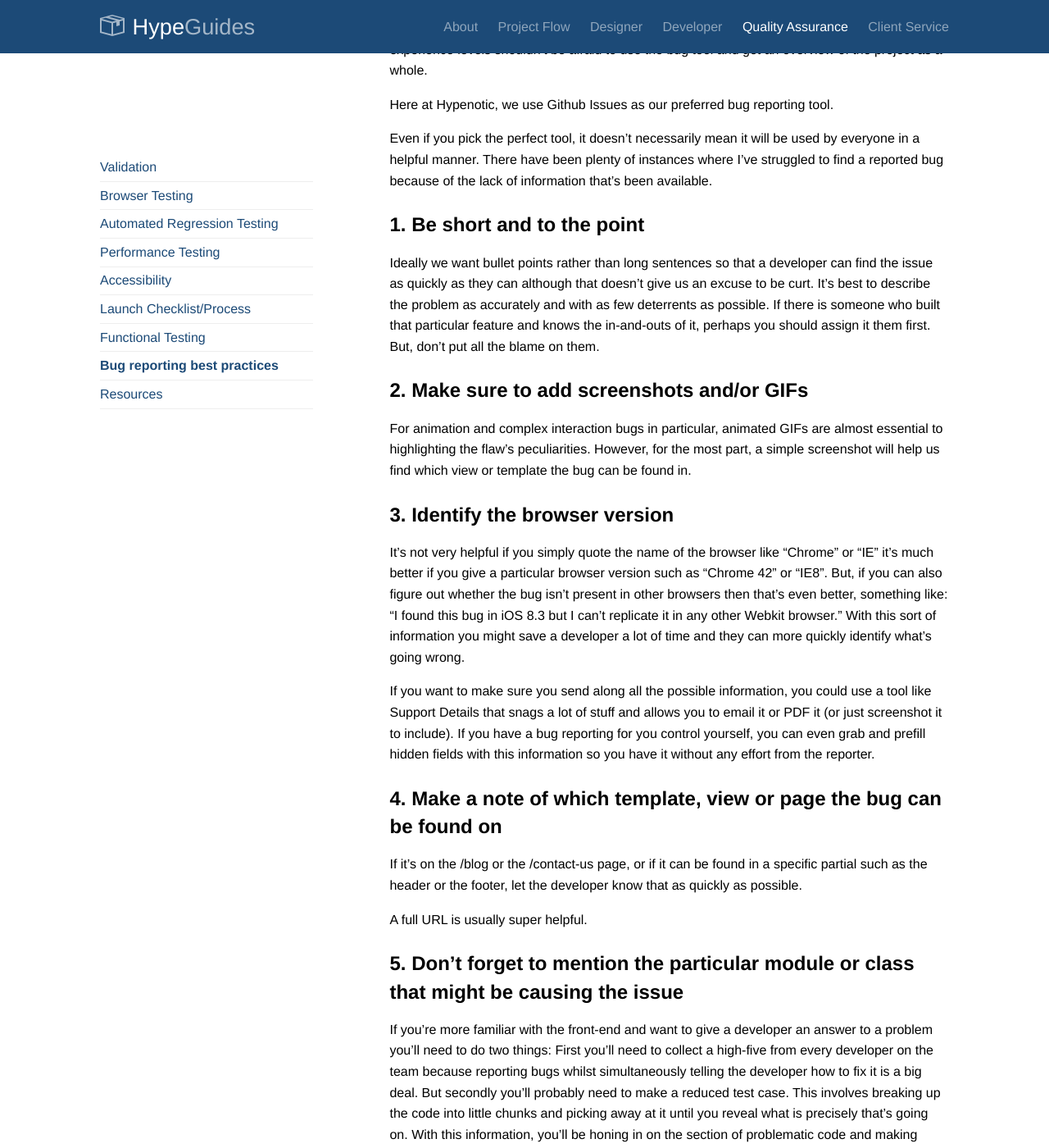
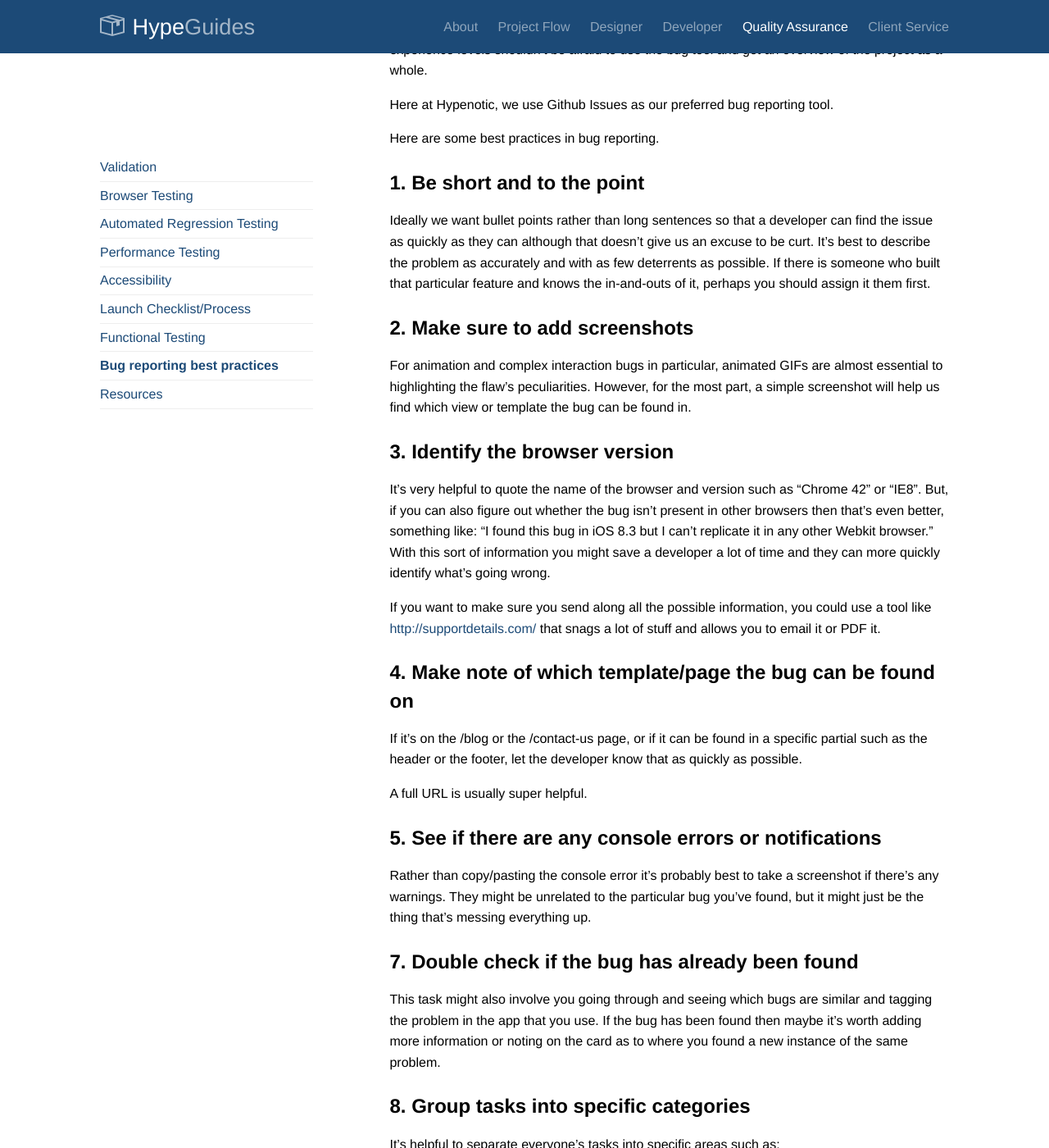
Before and after one commit to TaniaD13/handbook, a Jekyll site: the page built from qa.md, in a window 1280 px wide and 1400 px high, scrolled down 5018 px. Shown: the whole window at 82% size. Built offline with Jekyll 4.4.1, drawn with Linux system fonts in a browser that asks for light colours; Markdown is read by kramdown in place of the engine named in the settings; some of the changed text lies outside the part shown.

Commit message:
Update qa.md

```diff
--- a/qa.md
+++ b/qa.md
@@ -158,46 +158,38 @@ With a solid bug-fixing system in place, we're in a much better position to do g
 
 Here at Hypenotic, we use Github Issues as our preferred bug reporting tool.
 
-Even if you pick the perfect tool, it doesn't necessarily mean it will be used by everyone in a helpful manner. There have been plenty of instances where I've struggled to find a reported bug because of the lack of information that's been available.
+Here are some best practices in bug reporting.
 
 ### 1. Be short and to the point
-Ideally we want bullet points rather than long sentences so that a developer can find the issue as quickly as they can although that doesn't give us an excuse to be curt. It's best to describe the problem as accurately and with as few deterrents as possible. If there is someone who built that particular feature and knows the in-and-outs of it, perhaps you should assign it them first. But, don't put all the blame on them.
+Ideally we want bullet points rather than long sentences so that a developer can find the issue as quickly as they can although that doesn't give us an excuse to be curt. It's best to describe the problem as accurately and with as few deterrents as possible. If there is someone who built that particular feature and knows the in-and-outs of it, perhaps you should assign it them first.
 
-### 2. Make sure to add screenshots and/or GIFs
+### 2. Make sure to add screenshots
 
 For animation and complex interaction bugs in particular, animated GIFs are almost essential to highlighting the flaw's peculiarities. However, for the most part, a simple screenshot will help us find which view or template the bug can be found in.
 
 ### 3. Identify the browser version
 
-It's not very helpful if you simply quote the name of the browser like "Chrome" or "IE" it's much better if you give a particular browser version such as "Chrome 42" or "IE8". But, if you can also figure out whether the bug isn't present in other browsers then that's even better, something like: "I found this bug in iOS 8.3 but I can't replicate it in any other Webkit browser." With this sort of information you might save a developer a lot of time and they can more quickly identify what's going wrong.
+It's very helpful to quote the name of the browser and version such as "Chrome 42" or "IE8". But, if you can also figure out whether the bug isn't present in other browsers then that's even better, something like: "I found this bug in iOS 8.3 but I can't replicate it in any other Webkit browser." With this sort of information you might save a developer a lot of time and they can more quickly identify what's going wrong.
 
-If you want to make sure you send along all the possible information, you could use a tool like Support Details that snags a lot of stuff and allows you to email it or PDF it (or just screenshot it to include). If you have a bug reporting for you control yourself, you can even grab and prefill hidden fields with this information so you have it without any effort from the reporter.
+If you want to make sure you send along all the possible information, you could use a tool like [http://supportdetails.com/](Support Details) that snags a lot of stuff and allows you to email it or PDF it.
 
-### 4. Make a note of which template, view or page the bug can be found on
+### 4. Make note of which template/page the bug can be found on
 
 If it's on the /blog or the /contact-us page, or if it can be found in a specific partial such as the header or the footer, let the developer know that as quickly as possible.
 
 A full URL is usually super helpful.
 
-### 5. Don't forget to mention the particular module or class that might be causing the issue
-
-If you're more familiar with the front-end and want to give a developer an answer to a problem you'll need to do two things: First you'll need to collect a high-five from every developer on the team because reporting bugs whilst simultaneously telling the developer how to fix it is a big deal. But secondly you'll probably need to make a reduced test case. This involves breaking up the code into little chunks and picking away at it until you reveal what is precisely that's going on. With this information, you'll be honing in on the section of problematic code and making everyone's lives a little bit easier.
-
-### 6. See if there are any console errors or notifications
+### 5. See if there are any console errors or notifications
 
 Rather than copy/pasting the console error it's probably best to take a screenshot if there's any warnings. They might be unrelated to the particular bug you've found, but it might just be the thing that's messing everything up.
 
-### 7. Double check if the bug has already been found by someone else
-
-Duplicating bug reports generally hasn't been that much of a problem in the projects I've worked on, but if there are lots of issues, it's definitely worth taking a quick glance through the archived bugs or the currently open issues to see if your bug can be found there.
+### 7. Double check if the bug has already been found
 
 This task might also involve you going through and seeing which bugs are similar and tagging the problem in the app that you use. If the bug has been found then maybe it's worth adding more information or noting on the card as to where you found a new instance of the same problem.
 
 ### 8. Group tasks into specific categories
 
-I've found it particularly useful when marking an issue as 'blocked' by using the labels feature in Trello. A big red tag will let everyone know that there's another problem associated with that task that must be dealt with first.
-
-Similarly, it's helpful to separate everyone's tasks into specific areas such as:
+It's helpful to separate everyone's tasks into specific areas such as:
 
 * Content
 * Design
@@ -209,12 +201,6 @@ Similarly, it's helpful to separate everyone's tasks into specific areas such as
 
 This gives us an overview of the project timeline and gives developers an opportunity to look at all the bugs with a single glance.
 
-Most bug-reporting software has the ability to classify things. Tagging, categorizing, labeling, assigning, whatever.
-
-### 9. Document your existing bug task workflow
-
-If you feel that you have a great workflow in place then perhaps you should setup a document that covers your process with a little detail. This might not only be for your own organization and might help others so that they don't make the same mistakes. Thoughtbot playbook https://playbook.thoughtbot.com/
-
 ## Resources
 * [Automated CSS Regression Testing](https://css-tricks.com/automating-css-regression-testing)
 * [More Weight Doesn't Mean More Wait](http://www.filamentgroup.com/lab/weight-wait.html)
```
Also changed, not shown: other parts of qa.md (+1 -0 lines).
